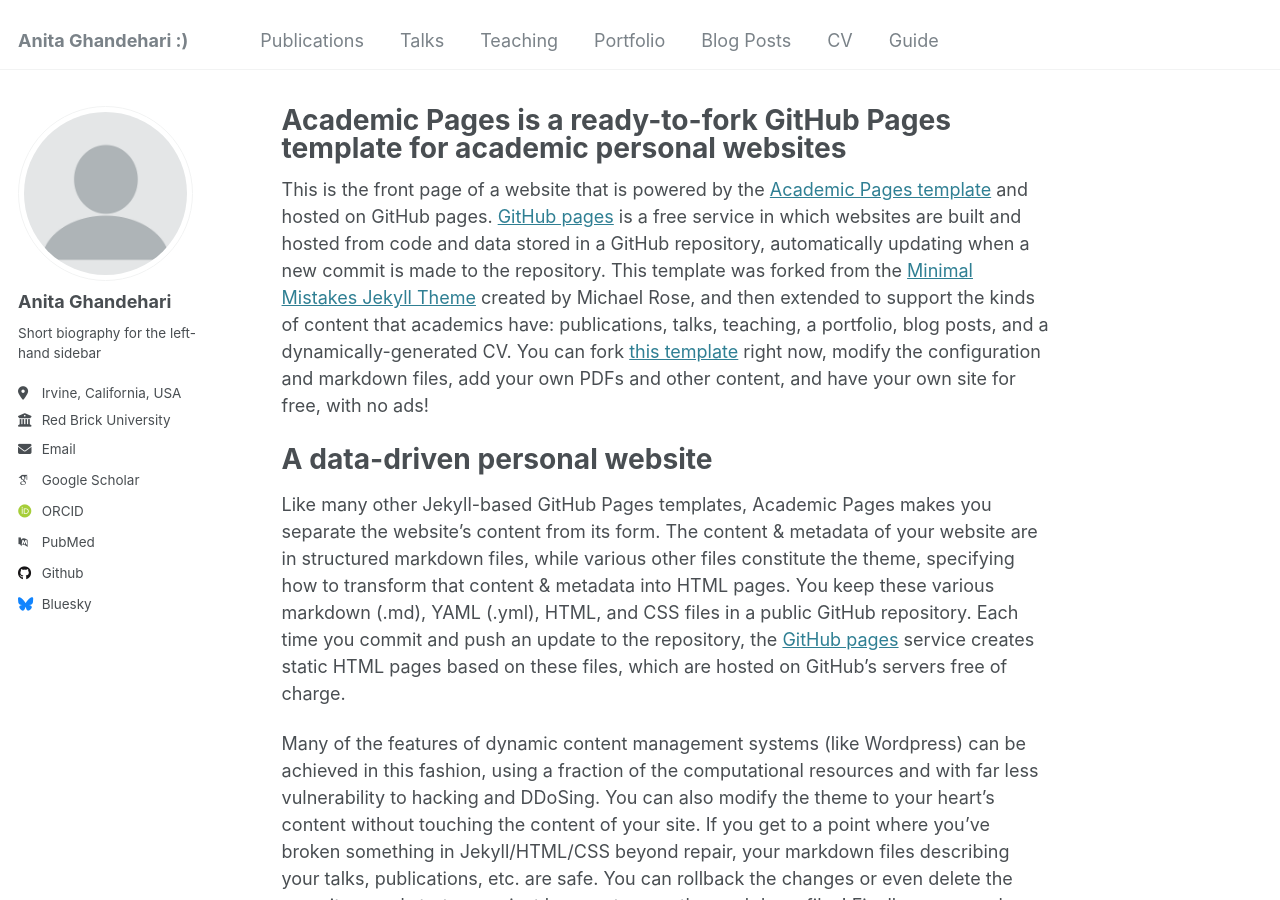
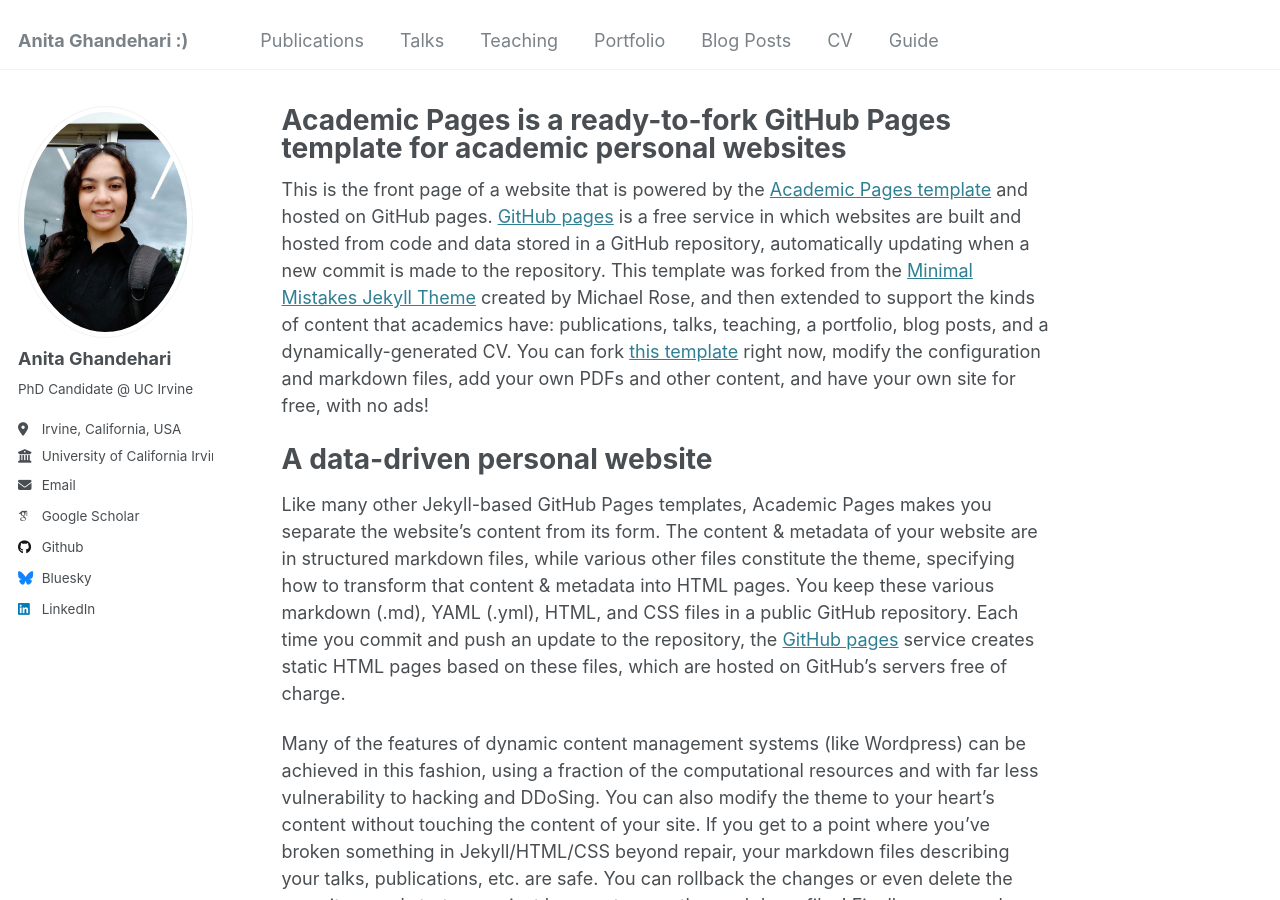
Before and after one commit to AnitaGhandehari/AnitaGhandehari.github.io, a Jekyll site: the page built from _pages/about.md, in a window 1280 px wide and 900 px high. Built offline with Jekyll 4.4.1, drawn with Linux system fonts in a browser that asks for light colours; some web fonts are replaced.

Commit message:
Update _config.yml

```diff
--- a/_config.yml
+++ b/_config.yml
@@ -14,29 +14,29 @@ name                     : &name "Anita Ghandehari"
 description              : &description "personal description"
 url                      : https://anitaghandehari.github.io # the base hostname & protocol for your site e.g. "https://[your GitHub username].github.io"
 baseurl                  : "" # the subpath of your site, e.g. "/blog"
-repository               : "academicpages/academicpages.github.io"
+repository               : "anitaghandehari/anitaghandehari.github.io"
 
 # Site Author - The following control what appear as part of the author content on the side bar.
 #               If a field is blank the icon and link will not appear, otherwise it will be shown.
 #               Additional customization can be done by editing /_includes/author-profile.html
 author:
   # Biographic information
-  avatar           : "profile.png"
+  avatar           : "Anita_Ghandehari_Profile2.jpg"
   name             : "Anita Ghandehari"
   pronouns         : # example: "she/her"
-  bio              : "Short biography for the left-hand sidebar"
+  bio              : "PhD Candidate @ UC Irvine"
   location         : "Irvine, California, USA"
-  employer         : "Red Brick University"
+  employer         : "University of California Irvine"
   uri              : # URL
-  email            : "none@example.org"
+  email            : "ghandeha@uci.edu"
 
   # Academic websites
   arxiv            : # URL - Update with the correct link to your profile
-  googlescholar    : "https://scholar.google.com/citations?user=PS_CX0AAAAAJ"
+  googlescholar    : "https://scholar.google.com/citations?user=D10CZPQAAAAJ&hl=en"
   impactstory      : # URL
-  orcid            : "http://orcid.org/yourorcidurl"
+  orcid            : #"http://orcid.org/yourorcidurl"
   semantic         : # URL
-  pubmed           : "https://www.ncbi.nlm.nih.gov/pubmed/?term=john+snow"
+  pubmed           : #"https://www.ncbi.nlm.nih.gov/pubmed/?term=john+snow"
   researchgate     : # URL
   scopus           : # URL
 
@@ -44,7 +44,7 @@ author:
   bitbucket        : # Username - Update with your username on the site
   codepen          : # Username
   dribbble         : # Username
-  github           : "academicpages"
+  github           : "anitaghandehari"
   kaggle           : # Username
   stackoverflow    : # User number or user number and name (i.e., use "1" or "1/jeff-atwood")
 
@@ -58,7 +58,7 @@ author:
   keybase          : # Username
   instagram        : # Username
   lastfm           : # Username
-  linkedin         : # Username
+  linkedin         : anita-ghandehari
   mastodon         : # URL
   medium           : # URL
   pinterest        : # Username
```
